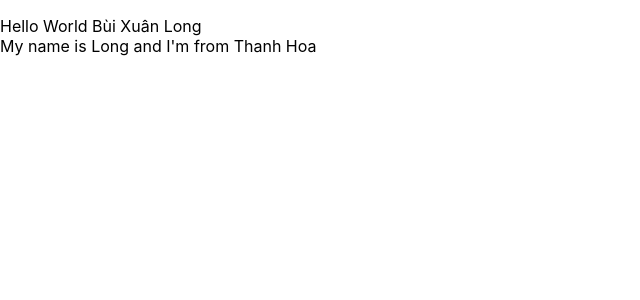
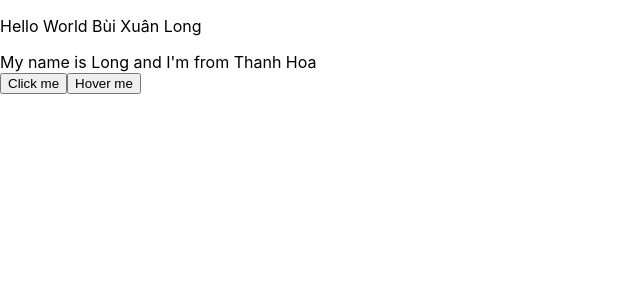
Before and after one commit to Mrlong8/Learn-React, a React (Create React App) app in the folder Chapter2/base-react-redux/: page / in a window 1280 px wide. Shown: the top 300 px of the page, without its empty margins (0-640 px from the left). Built offline with nearby package versions, Linux system fonts and the light colour scheme.

Commit message:
update 2

```diff
--- a/Chapter2/base-react-redux/src/App.js
+++ b/Chapter2/base-react-redux/src/App.js
@@ -13,8 +13,8 @@ class App extends React.Component {
       <div>
         <p>
           Hello World Bùi Xuân Long
-          <MyComponent></MyComponent>
         </p>
+        <MyComponent></MyComponent>
       </div >
     );
   }
--- a/Chapter2/base-react-redux/src/components/MyComponent.js
+++ b/Chapter2/base-react-redux/src/components/MyComponent.js
@@ -1,4 +1,5 @@
 import React from 'react'
+
 
 class MyComponent extends React.Component {
     state = {
@@ -8,10 +9,22 @@ class MyComponent extends React.Component {
     }
 
     // JSX
+    handleClick(event) {
+        console.log(">>> click my btn")
+        console.log("My name is : ", this.state.name)
+    }
+
+    handleOnMouveOver(event) {
+        console.log(event.pageX)
+    }
+
     render() {
         return (
             <div>
                 My name is {this.state.name} and I'm from {this.state.address}
+                <br></br>
+                <button onClick={this.handleClick}>Click me</button>
+                <button onMouseOver={this.handleOnMouveOver}>Hover me</button>
             </div>
         );
     }
```
